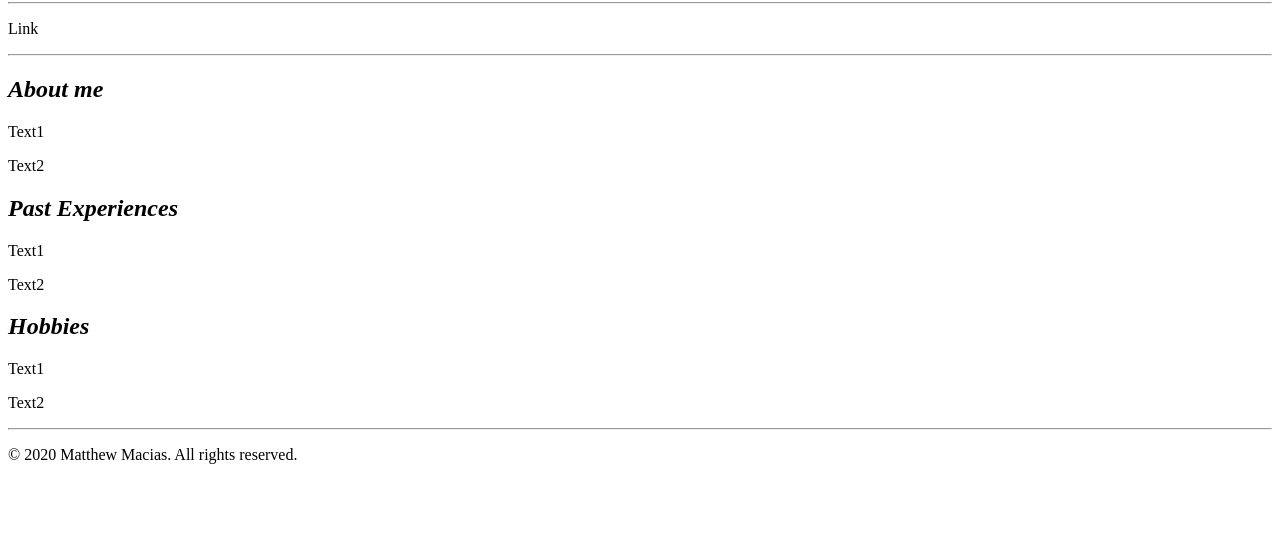
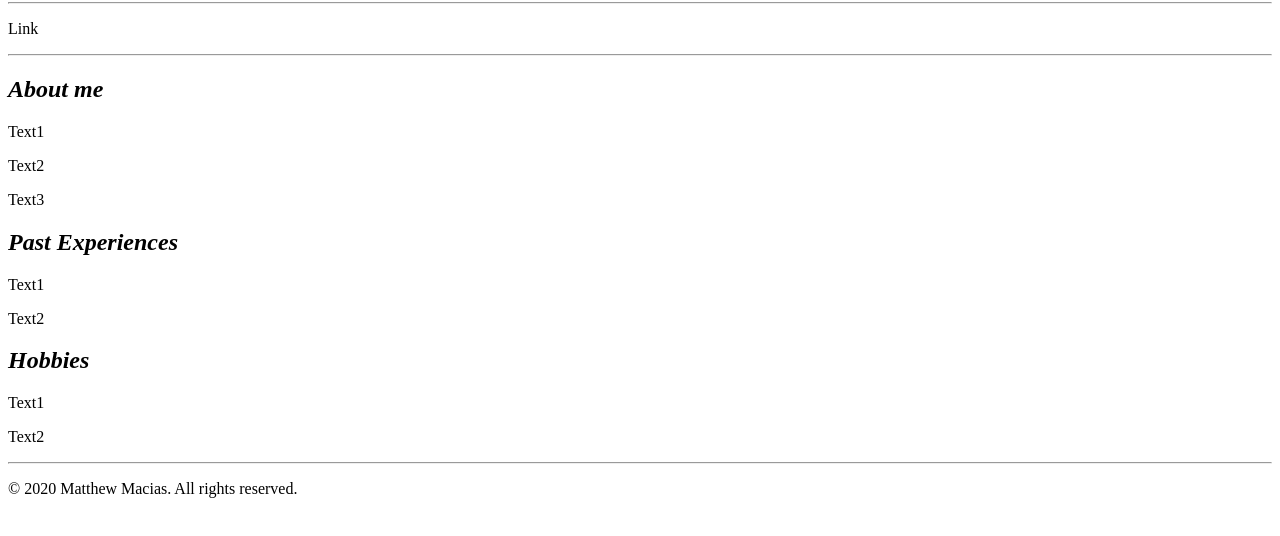
Before and after one commit to chllywlly/necronomicon, a plain HTML site: page index.html in a window 1280 px wide. Shown: the part 78-614 px from the top of the page. Drawn offline with Linux system fonts and the light colour scheme.

Commit message:
this is fun

```diff
--- a/index.html
+++ b/index.html
@@ -27,6 +27,7 @@ Most recent revision: March 25 2019
             <H2><em>About me</em></H2>
             <P>Text1</P>
             <P>Text2</P>
+            <P>Text3</P>
           </article id=>
           <article id="Past-Experiences">
             <H2><em>Past Experiences</em></H2>
```
